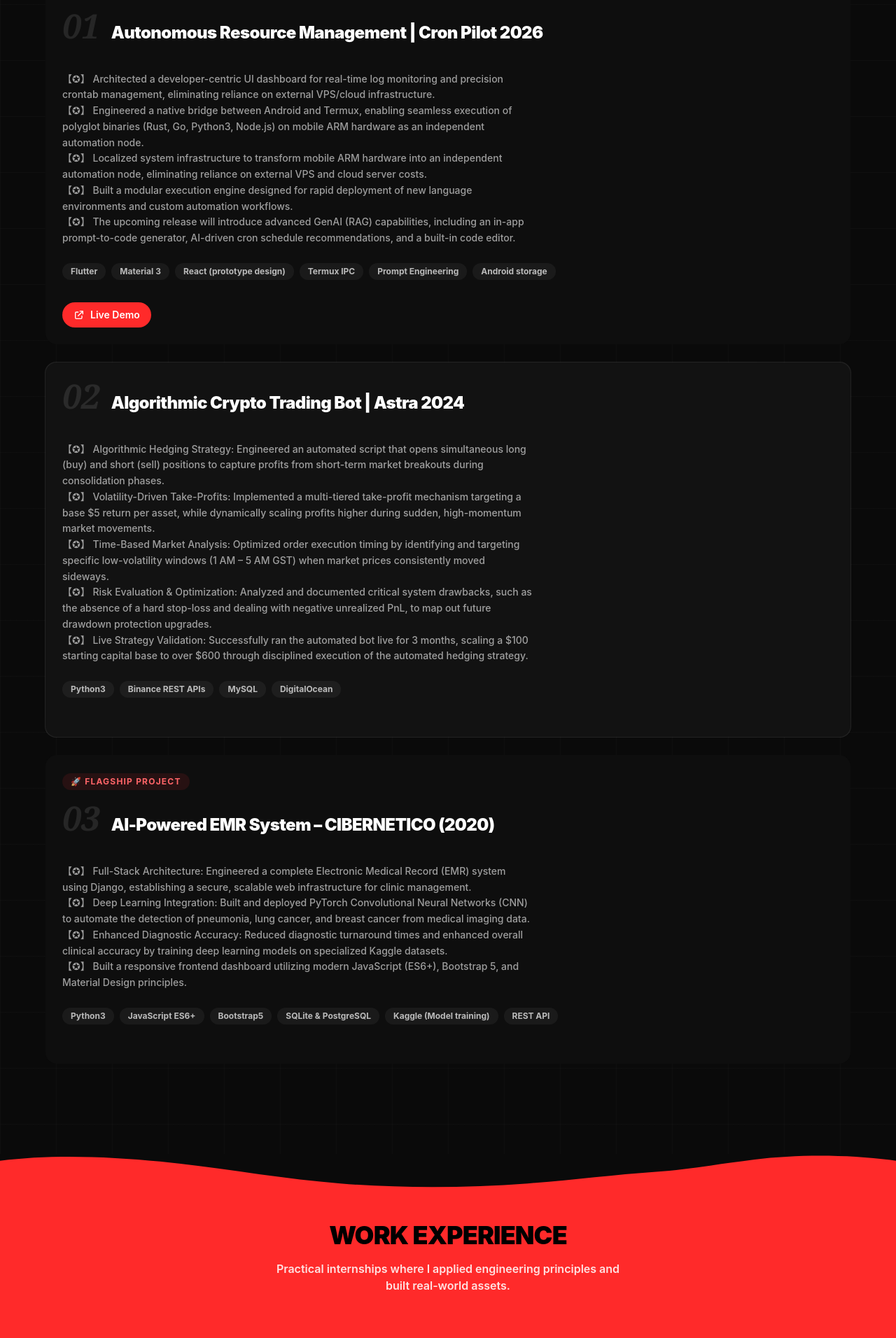
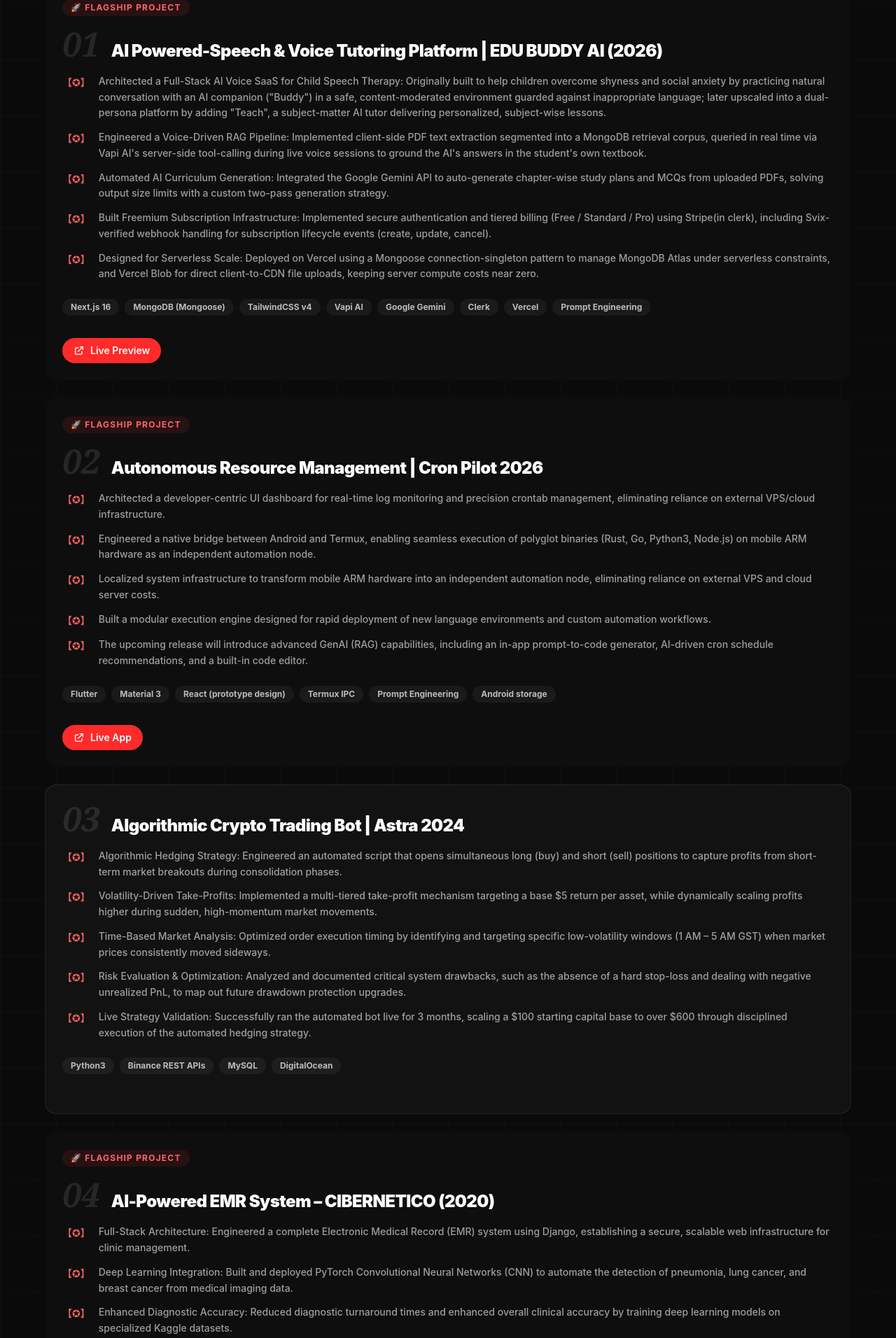
Before and after one commit to saurrav/Resume, a React (Vite) app: page / in a window 1280 px wide. Shown: the part 6132-8044 px from the top of the page at 70% size. Built offline with nearby package versions, Linux system fonts and the light colour scheme; no server answers.

Commit message:
Update portfolio content and component functions

```diff
--- a/src/components/Projects.jsx
+++ b/src/components/Projects.jsx
@@ -17,14 +17,12 @@
   <div
     data-aos="fade-up"
     data-aos-delay={aosDelay}
-    className={`relative rounded-2xl p-[1px] group transition-all duration-500 ${
-      project.isFlagship
+    className={`relative rounded-2xl p-[1px] group transition-all duration-500 ${project.isFlagship
       ? 'bg-gradient-to-br from-red-500/50 via-white/10 to-red-500/30 hover:from-red-500 hover:via-red-400/30 hover:to-red-500/60'
       : 'bg-white/10 hover:bg-white/20'
       }`}
   >
-    <div className={`rounded-2xl p-6 md:p-8 h-full backdrop-blur-md transition-all duration-500 ${
-      project.isFlagship
+    <div className={`rounded-2xl p-6 md:p-8 h-full backdrop-blur-md transition-all duration-500 ${project.isFlagship
       ? 'bg-[#0f0f0f]/95 group-hover:bg-[#0f0f0f]/90'
       : 'bg-[#111111]/90 group-hover:bg-[#111111]/80'
       }`}>
@@ -42,9 +40,26 @@
       </div>
 
       {/* Description */}
-      <p className="text-white/60 text-sm md:text-base leading-relaxed mb-6 max-w-2xl font-medium whitespace-pre-line">
-        {project.description}
-      </p>
+      <ul className="text-white/60 text-sm md:text-base leading-relaxed mb-6 font-medium space-y-3">
+        {project.description.split('\n').map((line, index) => {
+          const trimmed = line.trim();
+          if (!trimmed) return null;
+
+          if (trimmed.startsWith('【✪】')) {
+            return (
+              <li key={index} className="flex items-start gap-3">
+                <span className="shrink-0 text-red-400 mt-[2px]">【✪】</span>
+                <span>{trimmed.replace('【✪】', '').trim()}</span>
+              </li>
+            );
+          }
+          return (
+            <li key={index} className="flex items-start gap-3">
+              <span>{trimmed}</span>
+            </li>
+          );
+        })}
+      </ul>
 
       {/* Tech Tags */}
       <div className="flex flex-wrap gap-2 mb-8">
@@ -79,14 +94,13 @@
             href={project.links.demo || '#'}
             target={project.links.demo ? "_blank" : undefined}
             rel={project.links.demo ? "noopener noreferrer" : undefined}
-            className={`flex items-center gap-2 px-4 py-2 rounded-full text-sm font-semibold transition-all duration-300 ${
-              project.links.demo
+            className={`flex items-center gap-2 px-4 py-2 rounded-full text-sm font-semibold transition-all duration-300 ${project.links.demo
               ? 'bg-[#ff2a2a] text-white hover:bg-red-600 hover:shadow-[0_0_20px_rgba(255,42,42,0.4)]'
               : 'bg-white/5 text-white/40 border border-white/10 cursor-not-allowed'
               }`}
           >
             <ExternalLinkIcon />
-            {project.links.demo ? 'Live Demo' : 'Demo Coming Soon'}
+            {project.links.demo ? (project.links.demoText || 'Live Demo') : 'Demo Coming Soon'}
           </a>
         )}
 
@@ -134,7 +148,7 @@
             Work that speaks <br className="hidden md:block" />for itself
           </h2>
           <p className="text-white/50 text-base md:text-lg max-w-lg font-medium leading-relaxed">
-            A selection of projects that showcase my expertise in full-stack development and modern architecture.
+            Driven by pure curiosity and passion, these projects showcase my hands-on exploration of full-stack development and modern system architecture.
           </p>
         </div>
 
--- a/src/data/portfolioData.js
+++ b/src/data/portfolioData.js
@@ -201,18 +201,24 @@
 // Brand New Internships Data
 export const internshipsList = [
   {
-    organization: "SESAME SOFTWARE SOLUTIONS, SPERIDIAN TECHNOLOGIES, INDIA",
-    role: "Jr.SOFTWARE ENGINEER",
-    duration: "2021 - 2023",
-    skills: ["LMS Integration", "Data Analytics",
-      "Web Application Development",
-      "Data Synchronization",
-      "Application Security",
-      "Requirement Gathering",
+    organization: "EXTERN TECHNOLOGY, KAREOMED, ABU DHABI",
+    role: "SOFTWARE ENGINEER",
+    duration: "since 2025",
+    skills: ["EMR(Electronic Medical Record) Integration",
+      "Data Analytics & Visualization",
+      "Application Security (OWASP Top 10)",
+      "Vulnerability Remediation",
+      "Cross-System Data Exchange",
+      "Product Innovation & Prototyping",
       "L1/L2 Production Support",
-      "Technical Documentation",
-      "API Integration"],
-    tech: ["Django", "MySQL", "JavaScript (ES6+)", "Bootstrap5"]
+      "Generative AI & RAG Integration",
+      "Polyglot Software Development"],
+    tech: ["ASP.NET MVC",
+      "JavaScript ES6+",
+      "Chart.js",
+      "MySQL",
+      "Bootstrap5", "Python"
+    ]
   },
   {
     organization: "TAFABOT IT INFRASTRUCTURE LLC, DUBAI",
@@ -236,25 +242,20 @@
       "MySQL"]
   },
   {
-    organization: "EXTERN TECHNOLOGY, KAREOMED, ABU DHABI",
-    role: "SOFTWARE ENGINEER",
-    duration: "since 2025",
-    skills: ["EMR Integration",
-      "Data Analytics & Visualization",
-      "Application Security (OWASP Top 10)",
-      "Vulnerability Remediation",
-      "Cross-System Data Exchange",
-      "Product Innovation & Prototyping",
+    organization: "SESAME SOFTWARE SOLUTIONS, SPERIDIAN TECHNOLOGIES, INDIA",
+    role: "Jr.SOFTWARE ENGINEER",
+    duration: "2021 - 2023",
+    skills: ["LMS(Legal Management System) Integration", "Data Analytics",
+      "Web Application Development",
+      "Data Synchronization",
+      "Application Security",
+      "Requirement Gathering",
       "L1/L2 Production Support",
-      "Generative AI & RAG Integration",
-      "Polyglot Software Development"],
-    tech: ["ASP.NET MVC",
-      "JavaScript ES6+",
-      "Chart.js",
-      "MySQL",
-      "Bootstrap5", "Python"
-    ]
-  }
+      "Technical Documentation",
+      "API Integration"],
+    tech: ["Django", "MySQL", "JavaScript (ES6+)", "Bootstrap5"]
+  },
+
 ];
 
 // Brand New Soft Skills Data
@@ -274,6 +275,31 @@
     id: "foodmesh",
     number: "01",
     badge: "🚀 Flagship Project",
+    title: "AI Powered-Speech & Voice Tutoring Platform | EDU BUDDY AI (2026)",
+    description: `
+    【✪】 Architected a Full-Stack AI Voice SaaS for Child Speech Therapy: Originally built to help children overcome shyness and social anxiety by practicing natural conversation with an AI companion ("Buddy") in a safe, content-moderated environment guarded against inappropriate language; later upscaled into a dual-persona platform by adding "Teach", a subject-matter AI tutor delivering personalized, subject-wise lessons.
+    【✪】 Engineered a Voice-Driven RAG Pipeline: Implemented client-side PDF text extraction segmented into a MongoDB retrieval corpus, queried in real time via Vapi AI's server-side tool-calling during live voice sessions to ground the AI's answers in the student's own textbook.
+    【✪】 Automated AI Curriculum Generation: Integrated the Google Gemini API to auto-generate chapter-wise study plans and MCQs from uploaded PDFs, solving output size limits with a custom two-pass generation strategy.
+    【✪】 Built Freemium Subscription Infrastructure: Implemented secure authentication and tiered billing (Free / Standard / Pro) using Stripe(in clerk), including Svix-verified webhook handling for subscription lifecycle events (create, update, cancel).
+    【✪】 Designed for Serverless Scale: Deployed on Vercel using a Mongoose connection-singleton pattern to manage MongoDB Atlas under serverless constraints, and Vercel Blob for direct client-to-CDN file uploads, keeping server compute costs near zero.
+    `,
+    techTags: [
+      "Next.js 16",
+      "MongoDB (Mongoose)",
+      "TailwindCSS v4",
+      "Vapi AI",
+      "Google Gemini",
+      "Clerk", "Vercel", "Prompt Engineering"
+    ],
+    links: {
+      demo: 'https://speech-therapy-rosy-sigma.vercel.app/',
+      demoText: 'Live Preview',
+    },
+    isFlagship: true,
+  }, {
+    id: "foodmesh",
+    number: "02",
+    badge: "🚀 Flagship Project",
     title: "Autonomous Resource Management | Cron Pilot 2026",
     description: `
     【✪】 Architected a developer-centric UI dashboard for real-time log monitoring and precision crontab management, eliminating reliance on external VPS/cloud infrastructure.
@@ -292,12 +318,13 @@
     ],
     links: {
       demo: 'https://apkpure.net/cronpilot/com.kairosfortis.cronpilot',
+      demoText: 'Live App',
     },
     isFlagship: true,
   },
   {
     id: "karigar",
-    number: "02",
+    number: "03",
     badge: null,
     title: "Algorithmic Crypto Trading Bot | Astra 2024",
     description: `
@@ -316,7 +343,7 @@
   },
   {
     id: "sentiment-analysis",
-    number: "03",
+    number: "04",
     badge: "🚀 Flagship Project",
     title: "AI-Powered EMR System – CIBERNETICO (2020)",
     description: `
@@ -335,10 +362,16 @@
 export const certificates = {
   featured: [
     {
-      name: "Google Cloud Fundamentals: Core Infrastructure 2019",
-      issuer: "Google",
-      icon: "☁️",
-      url: "https://www.coursera.org/account/accomplishments/verify/HSMEJ42CHBKM"
+      name: "Advanced Penetration Tester | APT  2024",
+      issuer: "RedTeam Hacker Academy",
+      icon: "👨🏻‍💻",
+      url: "https://www.khda.gov.ae/KHDASchool/VerificationPages/TI_Attestation_Verfication.aspx?id=OwKRopKOBlSlAgmu0N9rZ0jHWLIrUuY6Efl7bAQwzhdHuImu"
+    },
+    {
+      name: "Full Stack Web Developer: Django 2020",
+      issuer: "G-tec : 250396",
+      icon: "👨🏻‍💻",
+      url: ""
     },
     {
       name: "Bachelor of Technology | BTech, Computer Science 2020",
@@ -347,16 +380,10 @@
       url: ""
     },
     {
-      name: "Full Stack Web Developer: Django 2020",
-      issuer: "G-tec : 250396",
-      icon: "👨🏻‍💻",
-      url: ""
-    },
-    {
-      name: "Advanced Penetration Tester 2024",
-      issuer: "RedTeam Hacker Academy",
-      icon: "👨🏻‍💻",
-      url: "https://www.khda.gov.ae/KHDASchool/VerificationPages/TI_Attestation_Verfication.aspx?id=OwKRopKOBlSlAgmu0N9rZ0jHWLIrUuY6Efl7bAQwzhdHuImu"
+      name: "Google Cloud Fundamentals: Core Infrastructure 2019",
+      issuer: "Google",
+      icon: "☁️",
+      url: "https://www.coursera.org/account/accomplishments/verify/HSMEJ42CHBKM"
     },
   ],
   viewAllUrl:
```
Also changed, not shown: 1 other file (tests, documents, lock files or other folders). Lines whose indentation alone changed are shown as unchanged.
